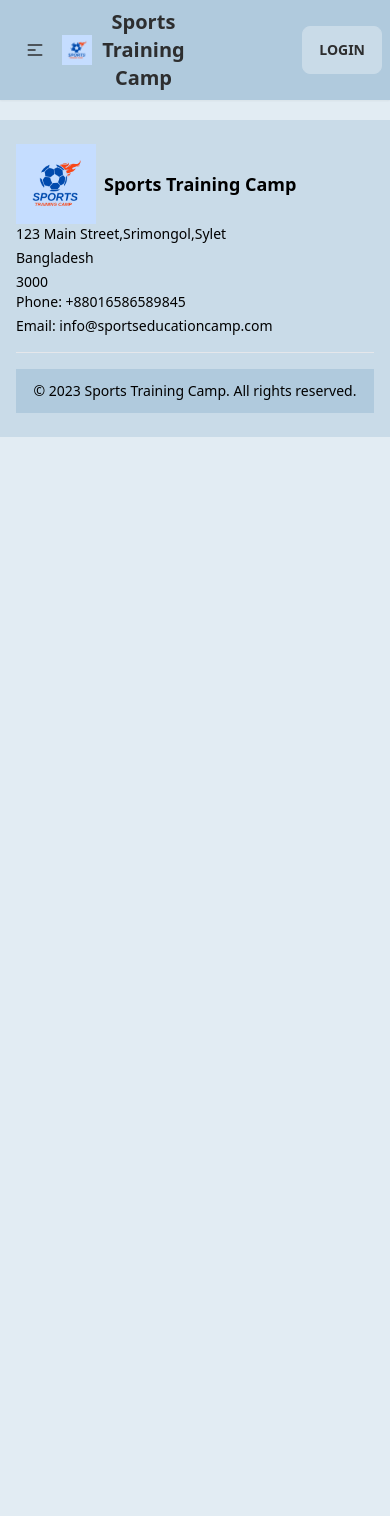
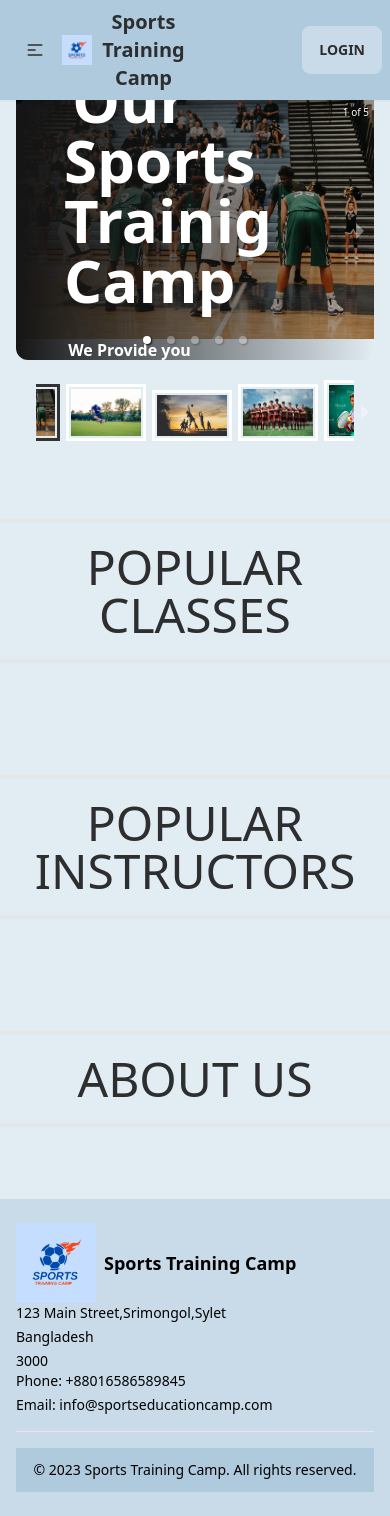
Before and after one commit to Rayhan108/Sports-training-camp, a React (Vite) app: page / in a window 390 px wide. Before the commit the page ends 844 px from the top, so only its background shows below. Built offline with nearby package versions, Linux system fonts and the light colour scheme; no server answers.

Commit message:
add text on slider

```diff
--- a/src/Component/SectionTitle/SectionTitle.jsx
+++ b/src/Component/SectionTitle/SectionTitle.jsx
@@ -2,7 +2,7 @@
 
 const SectionTitle = ({header}) => {
     return (
-        <div className="text-center md:w-4/12 py-10 mx-auto my-8 ">
+        <div className="text-center md:w-5/6 py-10 mx-auto my-8 ">
 
             <h3 className="uppercase border-y-4 py-5 text-5xl">{header}</h3>
         </div>
--- /dev/null
+++ b/src/Page/Home/Home/AboutUs/AboutUs.jsx
@@ -0,0 +1,12 @@
+import SectionTitle from "../../../../Component/SectionTitle/SectionTitle";
+
+
+const AboutUs = () => {
+    return (
+        <div>
+            <SectionTitle header="About Us"></SectionTitle>
+        </div>
+    );
+};
+
+export default AboutUs;
--- a/src/Page/Home/Home/Home/Home.jsx
+++ b/src/Page/Home/Home/Home/Home.jsx
@@ -1,5 +1,8 @@
 import { Helmet } from "react-helmet-async";
-// import TopSlider from "../TopSlider/TopSlider";
+import TopSlider from "../TopSlider/TopSlider";
+import PopularClasses from "../PopularClasses/PopularClasses";
+import PopularInstractors from "../PopularInstractors/PopularInstractors";
+import AboutUs from "../AboutUs/AboutUs";
 
 
 const Home = () => {
@@ -9,7 +12,10 @@ const Home = () => {
     <title>Sports Training Camp| Home</title>
     </Helmet>
         <div className="">
-           {/* <TopSlider></TopSlider> */}
+           <TopSlider></TopSlider>
+           <PopularClasses></PopularClasses>
+           <PopularInstractors></PopularInstractors>
+           <AboutUs></AboutUs>
         </div>
         </>
     );
--- /dev/null
+++ b/src/Page/Home/Home/PopularClasses/PopularClasses.jsx
@@ -0,0 +1,14 @@
+import SectionTitle from "../../../../Component/SectionTitle/SectionTitle";
+
+
+const PopularClasses = () => {
+    return (
+        <div>
+            <SectionTitle header={"Popular Classes"}>
+
+            </SectionTitle>
+        </div>
+    );
+};
+
+export default PopularClasses;
--- /dev/null
+++ b/src/Page/Home/Home/PopularInstractors/PopularInstractors.jsx
@@ -0,0 +1,12 @@
+import SectionTitle from "../../../../Component/SectionTitle/SectionTitle";
+
+
+const PopularInstractors = () => {
+    return (
+        <div>
+            <SectionTitle header="Popular Instructors "></SectionTitle>
+        </div>
+    );
+};
+
+export default PopularInstractors;
--- a/src/Page/Home/Home/TopSlider/TopSlider.jsx
+++ b/src/Page/Home/Home/TopSlider/TopSlider.jsx
@@ -20,22 +20,72 @@ const TopSlider = () => {
   <Carousel>
          <div>
              <img src={img1} />
+             <div className="absolute h-full flex items-center  rounded-xl   left-0  top-0 bg-gradient-to-r from-[#151515] to-[rgba(21, 21, 21, 0)]">
+        <div className="space-y-7 w-1/2 pl-12">
+        <h1 className="text-6xl text-white font-bold">Welcome To Our Sports Trainig Camp</h1>
+          <p className="font-bold text-white">We Provide you a great training in different Sports</p>
+        <div>
+        <button className="btn btn-primary mr-5">Discover More</button>
+
+        </div>
+        </div>
+          </div>
 
          </div>
          <div>
              <img src={img2} />
+             <div className="absolute h-full flex items-center  rounded-xl   left-0  top-0 bg-gradient-to-r from-[#151515] to-[rgba(21, 21, 21, 0)]">
+        <div className="space-y-7 w-1/2 pl-12">
+        <h1 className="text-6xl text-white font-bold">Welcome To Our Sports Trainig Camp</h1>
+          <p className="font-bold text-white">We Provide you a great training in different Sports</p>
+        <div>
+        <button className="btn btn-primary mr-5">Discover More</button>
+
+        </div>
+        </div>
+          </div>
 
          </div>
          <div>
              <img src={img3} />
+             <div className="absolute h-full flex items-center  rounded-xl   left-0  top-0 bg-gradient-to-r from-[#151515] to-[rgba(21, 21, 21, 0)]">
+        <div className="space-y-7 w-1/2 pl-12">
+        <h1 className="text-6xl text-white font-bold">Welcome To Our Sports Trainig Camp</h1>
+          <p className="font-bold text-white">We Provide you a great training in different Sports</p>
+        <div>
+        <button className="btn btn-primary mr-5">Discover More</button>
+
+        </div>
+        </div>
+          </div>
 
          </div>
          <div>
              <img src={img4} />
+             <div className="absolute h-full flex items-center  rounded-xl   left-0  top-0 bg-gradient-to-r from-[#151515] to-[rgba(21, 21, 21, 0)]">
+        <div className="space-y-7 w-1/2 pl-12">
+        <h1 className="text-6xl text-white font-bold">Welcome To Our Sports Trainig Camp</h1>
+          <p className="font-bold text-white">We Provide you a great training in different Sports</p>
+        <div>
+        <button className="btn btn-primary mr-5">Discover More</button>
+
+        </div>
+        </div>
+          </div>
 
          </div>
          <div>
              <img src={img5} />
+             <div className="absolute h-full flex items-center  rounded-xl   left-0  top-0 bg-gradient-to-r from-[#151515] to-[rgba(21, 21, 21, 0)]">
+        <div className="space-y-7 w-1/2 pl-12">
+        <h1 className="text-6xl text-white font-bold">Welcome To Our Sports Trainig Camp</h1>
+          <p className="font-bold text-white">We Provide you a great training in different Sports</p>
+        <div>
+        <button className="btn btn-primary mr-5">Discover More</button>
+
+        </div>
+        </div>
+          </div>
 
          </div>
 
```
